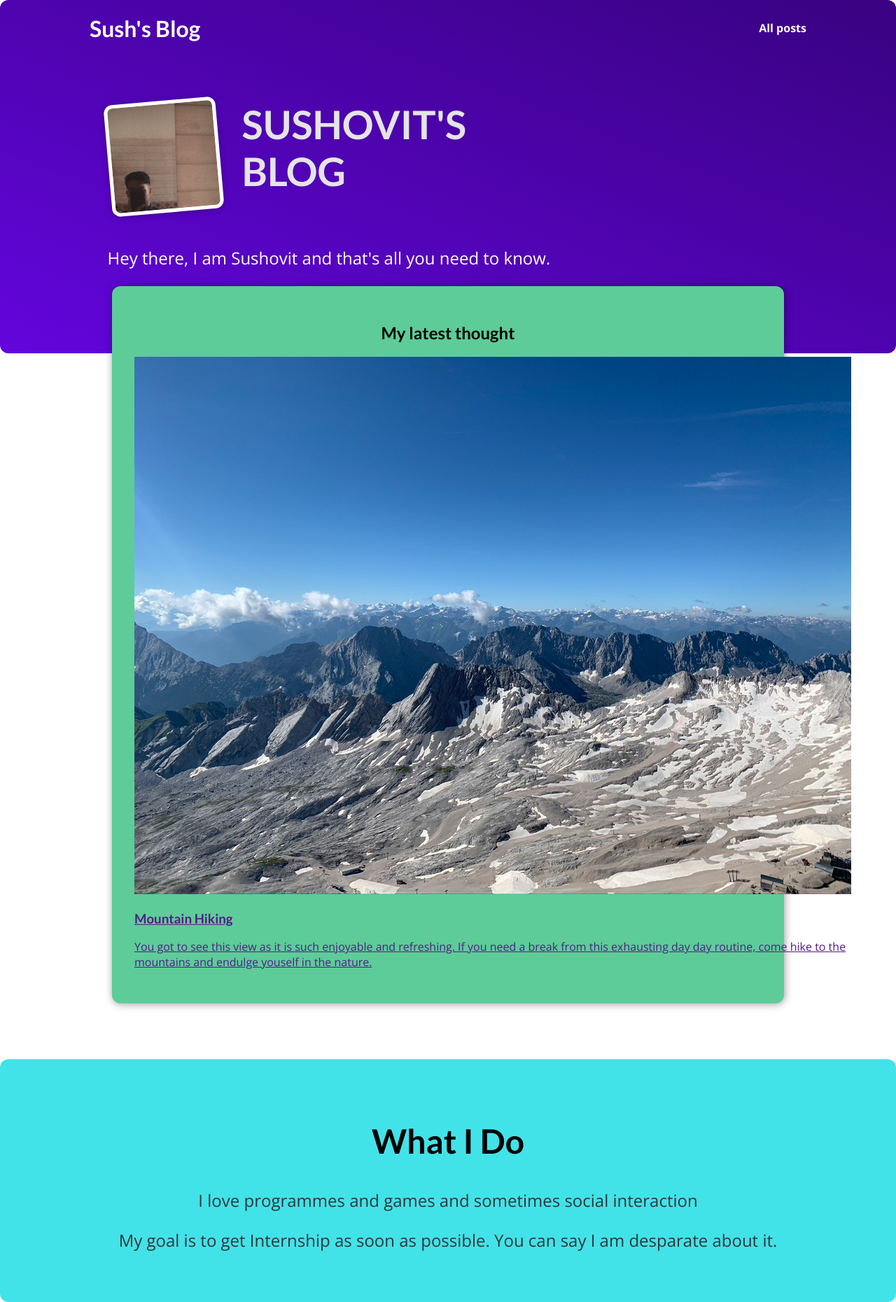
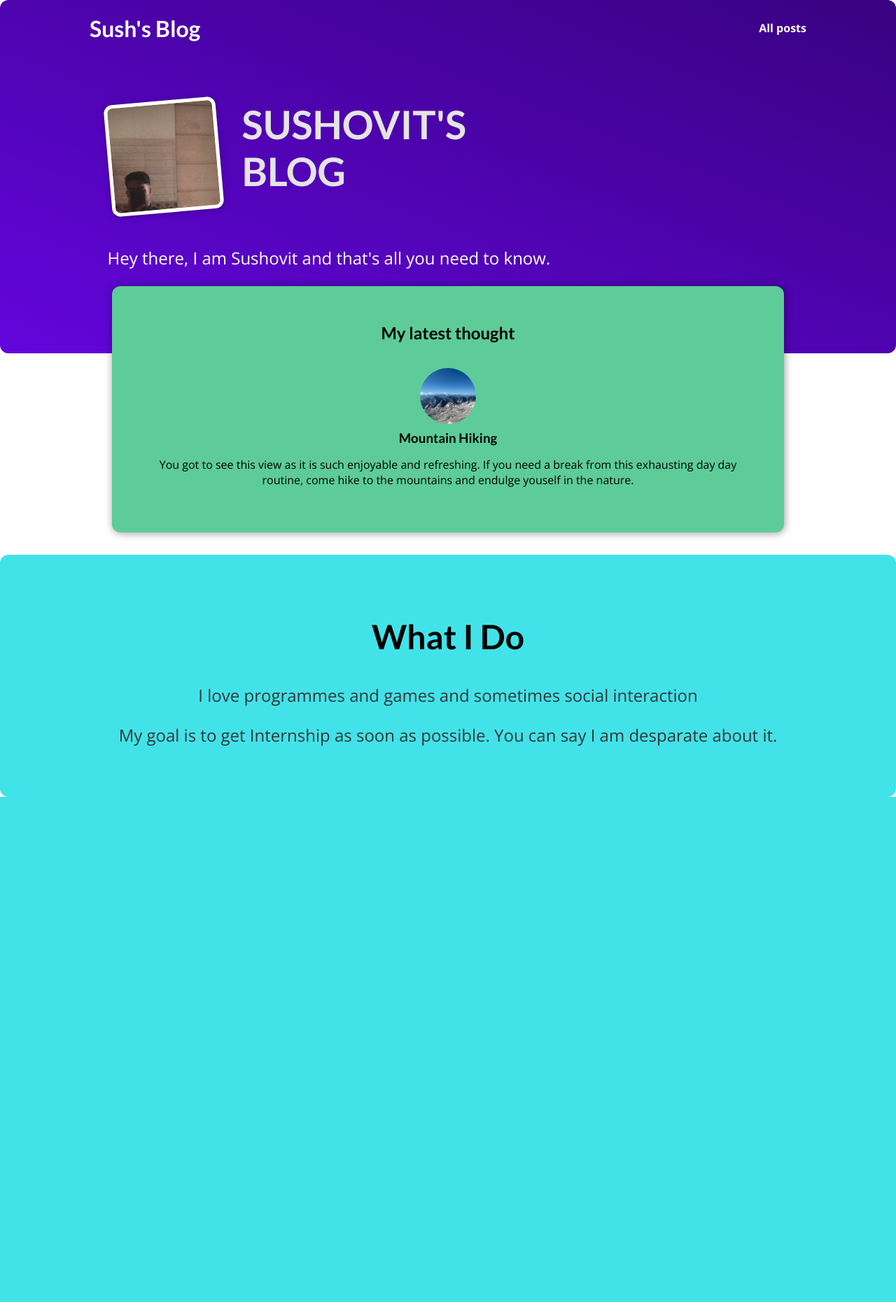
Before and after one commit to Sushovit204/django_blog_tuts, a Django app: page / in a window 1280 px wide. Shown: the whole page at 70% size. After the commit the page ends 1139 px from the top, so only its background shows below. Run offline with Django 4.2, Linux system fonts and the light colour scheme.

Commit message:
finishing the post css

```diff
--- a/blog/static/blog/index.css
+++ b/blog/static/blog/index.css
@@ -65,7 +65,7 @@
     padding: 3rem;
     border-radius: 12px;
     background-color: #41e3e9;
-    margin-top: 5rem;
+    margin-top: 1 rem;
   }
 
   #about h2 {
--- /dev/null
+++ b/blog/static/blog/posts.css
@@ -0,0 +1,43 @@
+.post {
+    display: flex;
+    flex-direction: column;
+    align-items: center;
+    text-align: center;
+  }
+
+  .post a {
+    text-decoration: none;
+    color: black;
+    transition: all 0.2s ease;
+    padding: 1rem;
+  }
+
+  .post a:hover,
+  .post a:active {
+    transform: scale(1.1);
+    background-color: #a7fbd3;
+    color: white;
+  }
+
+  .post img {
+    width: 5rem;
+    height: 5rem;
+    object-fit: cover;
+    border-radius: 50%;
+  }
+
+  .post h3 {
+    margin: 0.25rem 0;
+  }
+
+  .post time {
+    color: #666666;
+    margin: 0.25rem;
+    font-style: italic;
+    font-size: 0.85rem;
+  }
+
+  .post:hover time,
+  .post:active time {
+    color: white;
+  }
--- a/blog/templates/blog/index.html
+++ b/blog/templates/blog/index.html
@@ -6,6 +6,7 @@
 {% endblock %}
 
 {% block css_files %}
+    <link rel="stylesheet" href="{% static "blog/posts.css" %}"/>
     <link rel="stylesheet" href="{% static "blog/index.css" %}"/>
 {% endblock %}
 
--- a/blog/views.py
+++ b/blog/views.py
@@ -5,7 +5,7 @@ def starting_page(request):
 
 
 def posts(request):
-    pass
+    return render(request, "blog/all_posts.html")
 
 
 def post_details(request):
```
Also changed, not shown: blog/static/blog/all_posts.css (added, +43 -0 lines), blog/templates/blog/all_posts.html (+5 -3 lines).
